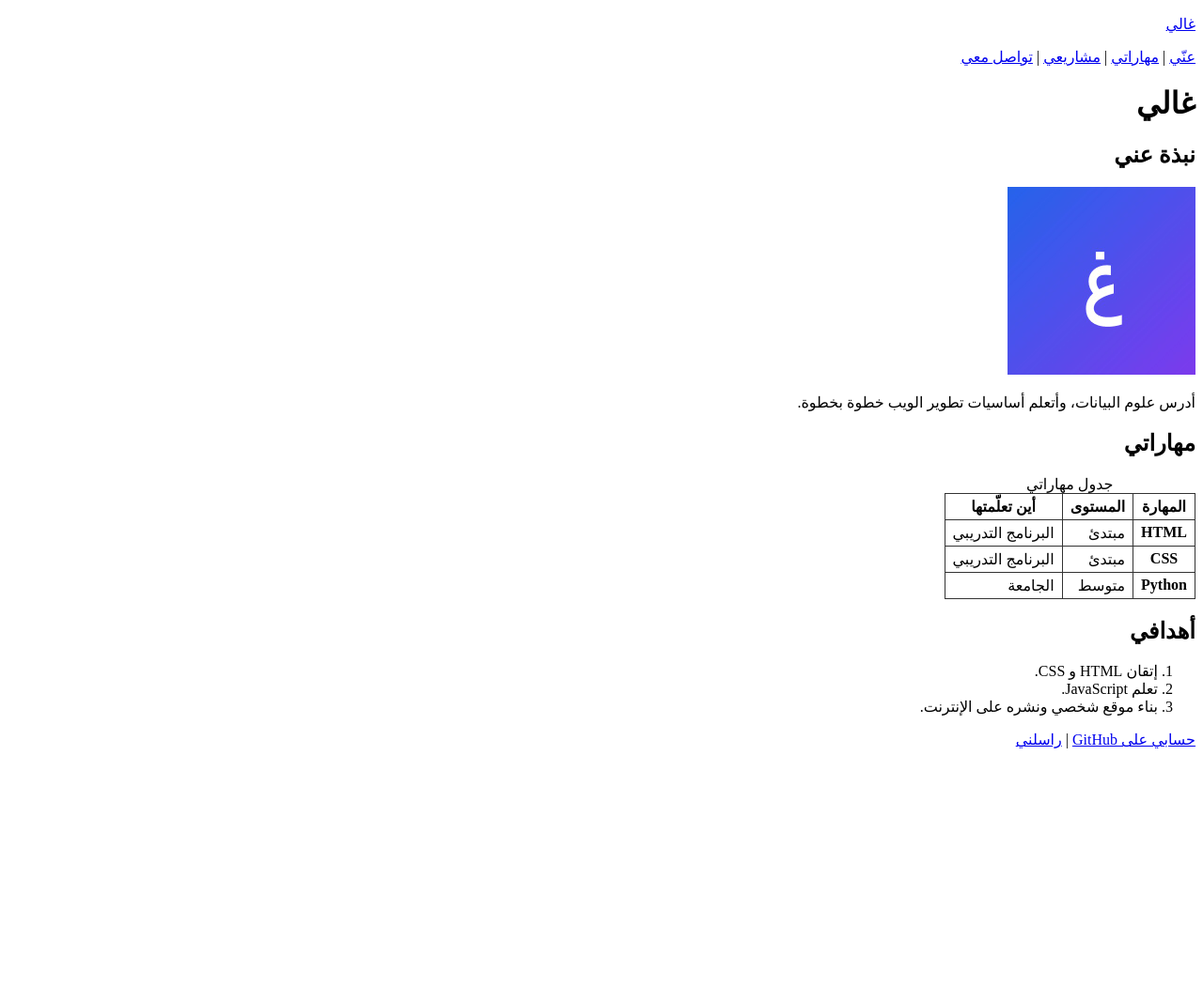
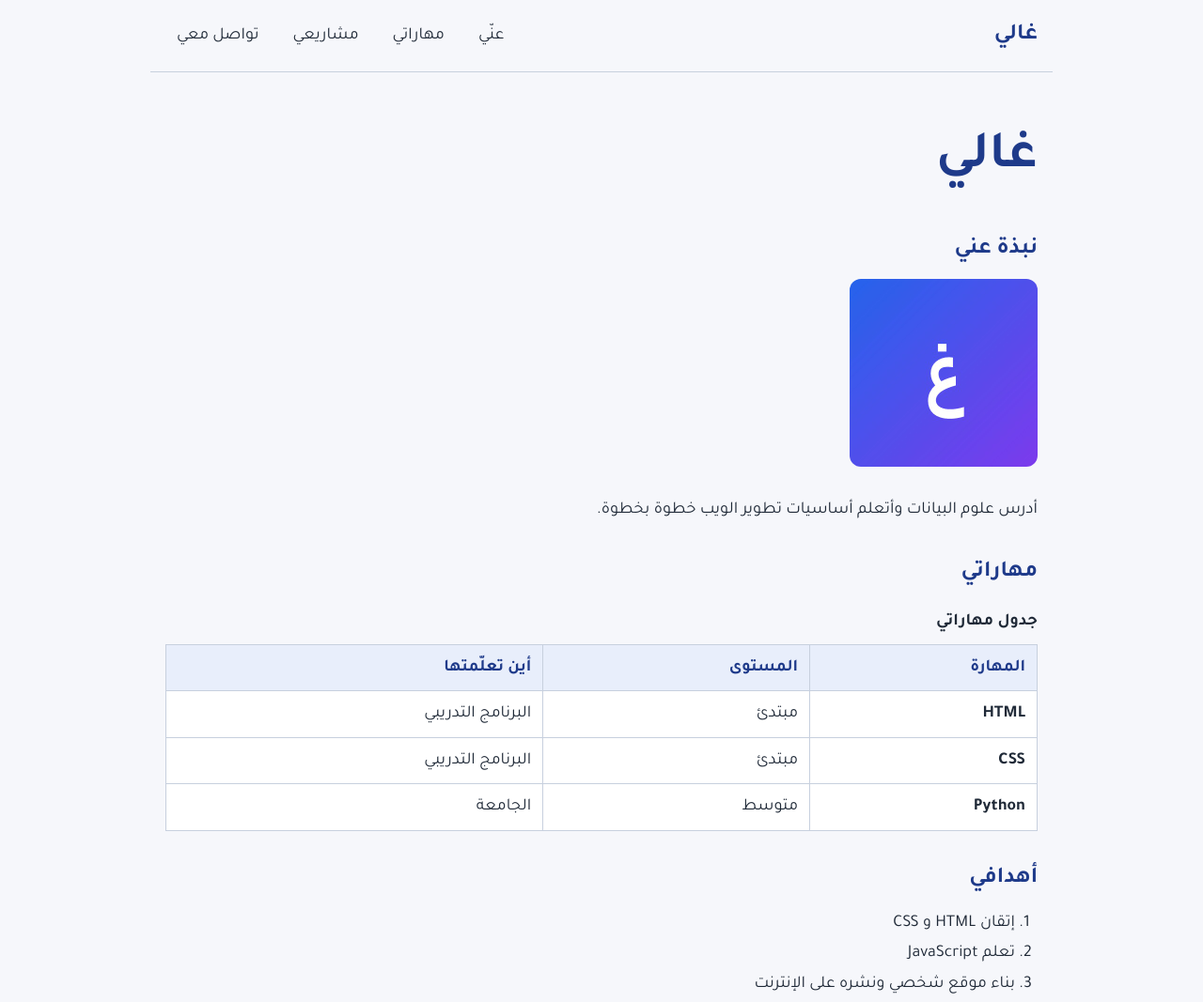
Before and after one commit to GhaliM08/GhaliM08.github.io, a plain HTML site: page index.html in a window 1280 px wide. Shown: the top 1067 px of the page at 94% size. Before the commit the page ends 813 px from the top, so only its background shows below. Drawn offline with Linux system fonts and the light colour scheme.

Commit message:
Add style.css, styled pages and README
Link style.css from the three pages, move the table styles out of
index.html, and add a README.

```diff
--- a/index.html
+++ b/index.html
@@ -4,32 +4,31 @@
   <meta charset="UTF-8">
   <meta name="viewport" content="width=device-width, initial-scale=1.0">
   <title>غالي | عنّي</title>
-  <style>
-    table, th, td {
-      border: 1px solid #333;
-      border-collapse: collapse;
-      padding: 4px 8px;
-    }
-  </style>
+  <link rel="preconnect" href="https://fonts.googleapis.com">
+  <link rel="preconnect" href="https://fonts.gstatic.com" crossorigin>
+  <link href="https://fonts.googleapis.com/css2?family=Tajawal:wght@400;700&display=swap" rel="stylesheet">
+  <link rel="stylesheet" href="style.css">
 </head>
 <body>
-  <header>
-    <p><a href="index.html">غالي</a></p>
-    <nav>
-      <a href="index.html">عنّي</a> |
-      <a href="#skills">مهاراتي</a> |
-      <a href="projects.html">مشاريعي</a> |
-      <a href="contact.html">تواصل معي</a>
+  <header class="site-header container">
+    <p class="site-name"><a href="index.html">غالي</a></p>
+    <nav aria-label="القائمة الرئيسية">
+      <ul class="nav-list">
+        <li><a href="index.html">عنّي</a></li>
+        <li><a href="#skills">مهاراتي</a></li>
+        <li><a href="projects.html">مشاريعي</a></li>
+        <li><a href="contact.html">تواصل معي</a></li>
+      </ul>
     </nav>
   </header>
 
-  <main>
+  <main class="container">
     <h1>غالي</h1>
 
     <section id="about">
       <h2>نبذة عني</h2>
       <img src="images/me.jpg" alt="صورة رمزية لغالي" width="200" height="200">
-      <p>أدرس علوم البيانات، وأتعلم أساسيات تطوير الويب خطوة بخطوة.</p>
+      <p>أدرس علوم البيانات وأتعلم أساسيات تطوير الويب خطوة بخطوة.</p>
     </section>
 
     <section id="skills">
@@ -66,14 +65,14 @@
     <section id="goals">
       <h2>أهدافي</h2>
       <ol>
-        <li>إتقان HTML و CSS.</li>
-        <li>تعلم JavaScript.</li>
-        <li>بناء موقع شخصي ونشره على الإنترنت.</li>
+        <li>إتقان HTML و CSS</li>
+        <li>تعلم JavaScript</li>
+        <li>بناء موقع شخصي ونشره على الإنترنت</li>
       </ol>
     </section>
   </main>
 
-  <footer>
+  <footer class="site-footer container">
     <p>
       <a href="https://github.com/GhaliM08">حسابي على GitHub</a> |
       <a href="mailto:ghalimaanghuonim@gmail.com">راسلني</a>
--- /dev/null
+++ b/style.css
@@ -0,0 +1,286 @@
+*,
+*::before,
+*::after {
+  box-sizing: border-box;
+}
+
+img {
+  max-width: 100%;
+  height: auto;
+}
+
+:root {
+  --color-bg: #f6f7fb;
+  --color-surface: #ffffff;
+  --color-text: #1f2937;
+  --color-muted: #566173;
+  --color-primary: #1d4ed8;
+  --color-primary-dark: #1e3a8a;
+  --color-accent-soft: #e8eefb;
+  --color-border: #c7d0de;
+  --color-focus: #f59e0b;
+
+  --font-main: "Tajawal", "Segoe UI", Tahoma, sans-serif;
+
+  --radius: 0.75rem;
+  --radius-small: 0.5rem;
+  --space: 1.5rem;
+  --container-width: 60rem;
+}
+
+body {
+  margin: 0;
+  min-height: 100vh;
+  display: flex;
+  flex-direction: column;
+  font-family: var(--font-main);
+  font-size: 1.125rem;
+  line-height: 1.8;
+  color: var(--color-text);
+  background-color: var(--color-bg);
+}
+
+a {
+  color: var(--color-primary);
+  text-underline-offset: 0.2em;
+}
+
+a:hover {
+  color: var(--color-primary-dark);
+}
+
+p {
+  margin-block: 0 1rem;
+}
+
+h1,
+h2 {
+  line-height: 1.6;
+  color: var(--color-primary-dark);
+}
+
+h1 {
+  font-size: clamp(2rem, 1.5rem + 3vw, 3.5rem);
+  margin-block: 0 1.5rem;
+}
+
+h2 {
+  font-size: 1.5rem;
+  margin-block: 2rem 0.75rem;
+}
+
+ol {
+  margin-block: 0 1rem;
+  padding-inline-start: 1.5rem;
+}
+
+.container {
+  width: 100%;
+  max-width: var(--container-width);
+  margin-inline: auto;
+  padding-inline: 1rem;
+}
+
+.site-header {
+  display: flex;
+  flex-direction: column;
+  gap: 0.75rem;
+  padding-block: 1rem;
+  border-block-end: 0.0625rem solid var(--color-border);
+}
+
+.site-name {
+  margin: 0;
+  font-size: 1.5rem;
+  font-weight: 700;
+}
+
+.site-name a {
+  color: var(--color-primary-dark);
+  text-decoration: none;
+}
+
+.nav-list {
+  display: flex;
+  flex-wrap: wrap;
+  gap: 0.5rem 0.75rem;
+  margin: 0;
+  padding: 0;
+  list-style: none;
+}
+
+.nav-list a {
+  display: inline-block;
+  padding: 0.375rem 0.75rem;
+  border-radius: var(--radius-small);
+  color: var(--color-text);
+  text-decoration: none;
+}
+
+.nav-list a:hover {
+  background-color: var(--color-accent-soft);
+  color: var(--color-primary);
+}
+
+main {
+  flex: 1 0 auto;
+  padding-block: 2rem;
+}
+
+section,
+article {
+  margin-block-end: 1rem;
+}
+
+#about img {
+  width: 12.5rem;
+  border-radius: var(--radius);
+  margin-block-end: 1rem;
+}
+
+table {
+  width: 100%;
+  border-collapse: collapse;
+  background-color: var(--color-surface);
+  margin-block: 1rem;
+}
+
+caption {
+  caption-side: top;
+  text-align: start;
+  font-weight: 700;
+  padding-block-end: 0.5rem;
+}
+
+th,
+td {
+  padding: 0.5rem 0.75rem;
+  border: 0.0625rem solid var(--color-border);
+  text-align: start;
+  vertical-align: top;
+}
+
+thead th {
+  background-color: var(--color-accent-soft);
+  color: var(--color-primary-dark);
+}
+
+.projects-grid {
+  display: grid;
+  grid-template-columns: repeat(auto-fit, minmax(min(100%, 16rem), 1fr));
+  gap: var(--space);
+}
+
+.projects-grid article {
+  margin-block-end: 0;
+  padding: var(--space);
+  background-color: var(--color-surface);
+  border: 0.0625rem solid var(--color-border);
+  border-radius: var(--radius);
+}
+
+.projects-grid h2 {
+  margin-block-start: 0;
+}
+
+figure {
+  margin-inline: 0;
+  margin-block: 1rem 0;
+}
+
+figcaption {
+  font-size: 0.95rem;
+  color: var(--color-muted);
+  margin-block-start: 0.5rem;
+}
+
+form {
+  padding: var(--space);
+  background-color: var(--color-surface);
+  border: 0.0625rem solid var(--color-border);
+  border-radius: var(--radius);
+}
+
+form p {
+  margin-block: 0 1.25rem;
+}
+
+label {
+  display: block;
+  margin-block-end: 0.5rem;
+  font-weight: 700;
+}
+
+input,
+select,
+textarea {
+  display: block;
+  width: 100%;
+  padding: 0.625rem 0.75rem;
+  font: inherit;
+  color: inherit;
+  background-color: #ffffff;
+  border: 0.0625rem solid var(--color-border);
+  border-radius: var(--radius-small);
+}
+
+textarea {
+  min-height: 8rem;
+  resize: vertical;
+}
+
+input:focus,
+select:focus,
+textarea:focus {
+  outline: none;
+  border-color: var(--color-primary);
+  box-shadow: 0 0 0 0.25rem rgb(29 78 216 / 0.25);
+}
+
+button {
+  padding: 0.75rem 1.5rem;
+  font: inherit;
+  font-weight: 700;
+  color: #ffffff;
+  background-color: var(--color-primary);
+  border: none;
+  border-radius: var(--radius-small);
+  cursor: pointer;
+}
+
+button:hover {
+  background-color: var(--color-primary-dark);
+}
+
+a:focus-visible,
+button:focus-visible,
+input:focus-visible,
+select:focus-visible,
+textarea:focus-visible {
+  outline: 0.25rem solid var(--color-focus);
+  outline-offset: 0.125rem;
+}
+
+.site-footer {
+  padding-block: 1.5rem;
+  border-block-start: 0.0625rem solid var(--color-border);
+  text-align: center;
+  font-size: 0.95rem;
+  color: var(--color-muted);
+}
+
+.site-footer p {
+  margin: 0;
+}
+
+@media (min-width: 48rem) {
+  .site-header {
+    flex-direction: row;
+    align-items: center;
+    justify-content: space-between;
+  }
+
+  main {
+    padding-block: 3rem;
+  }
+}
```
Also changed, not shown: contact.html (+14 -8 lines), projects.html (+16 -8 lines), 1 other file.
